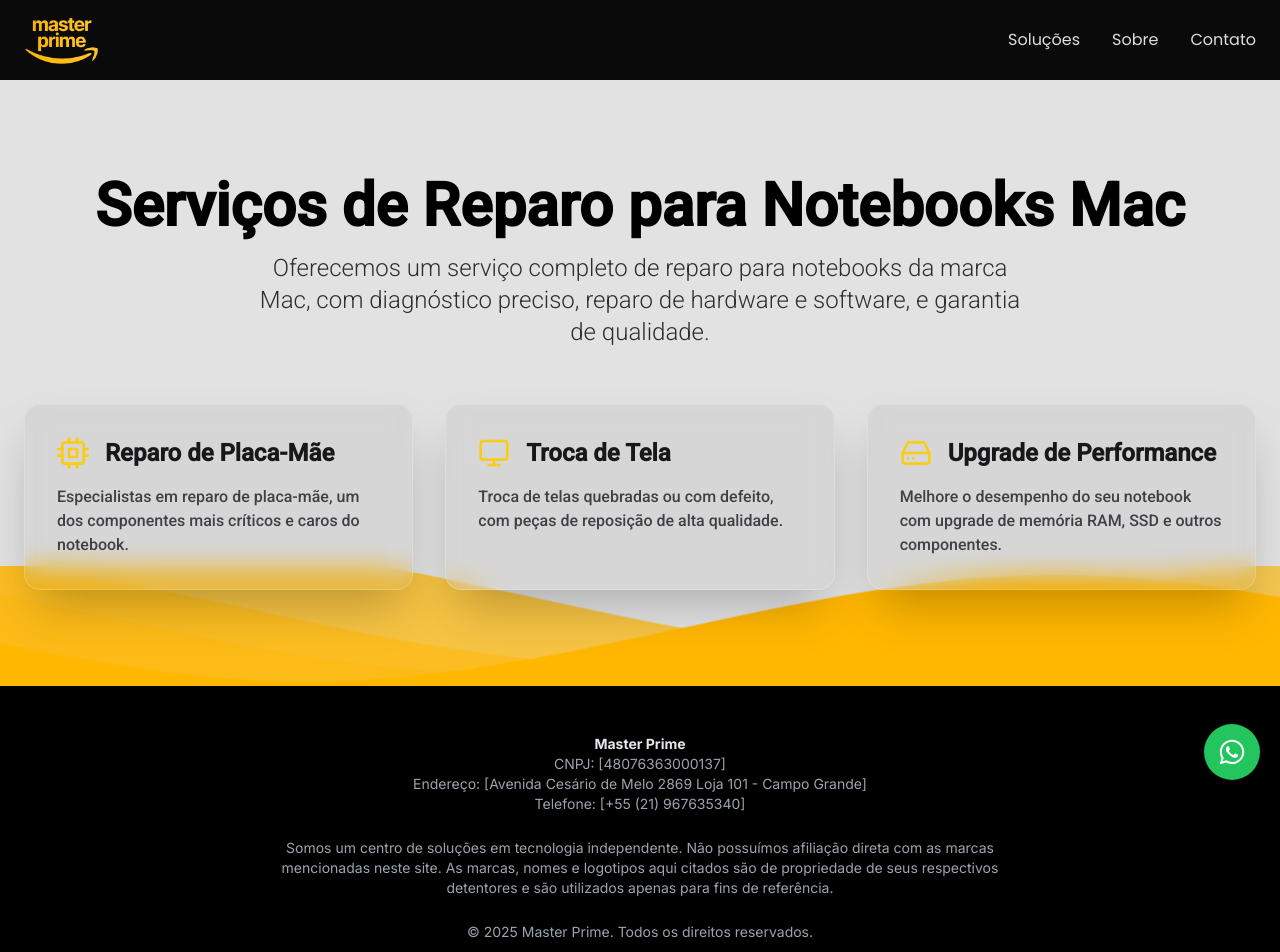
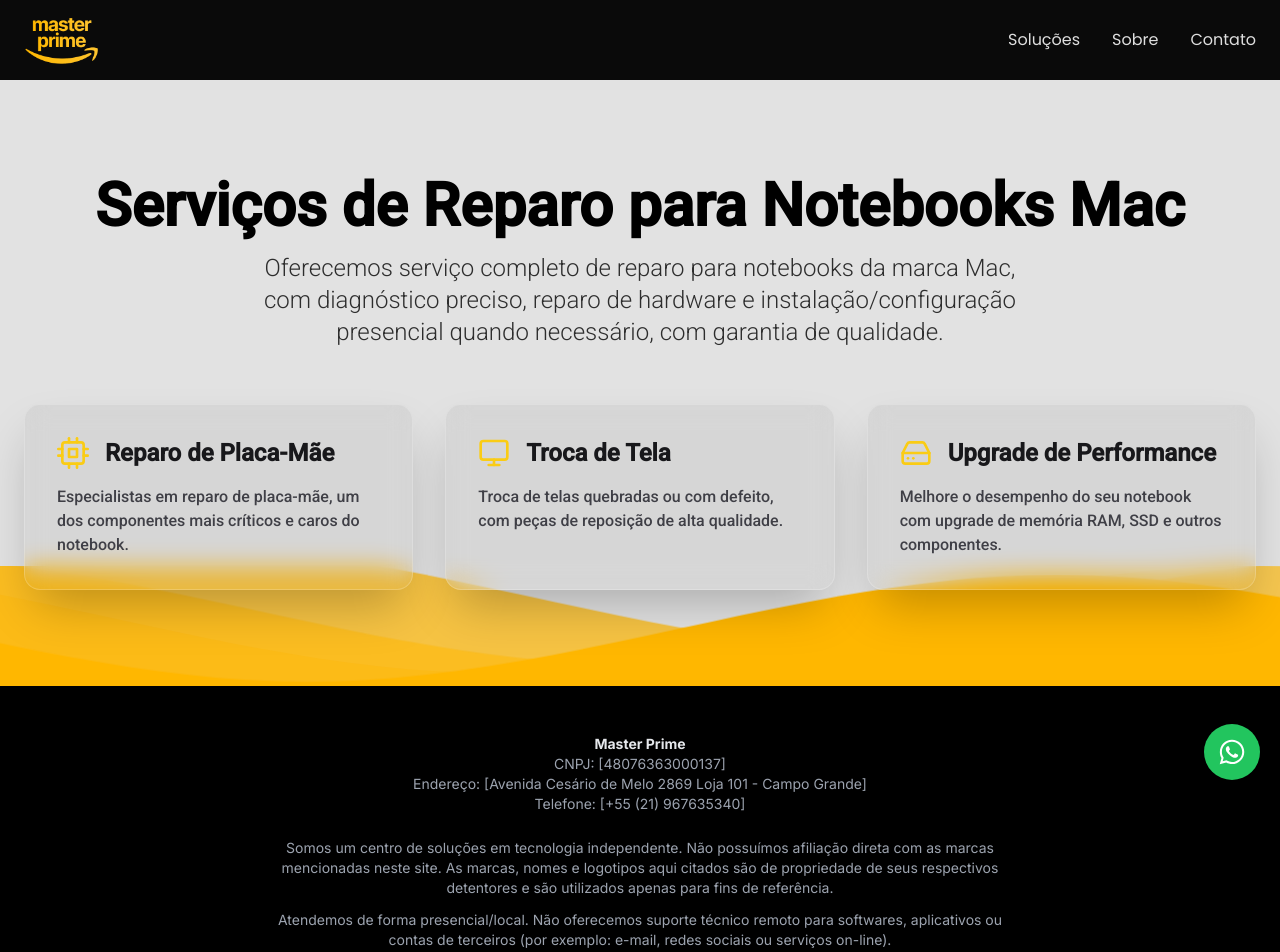
Before and after one commit to tteuw00111111/master-prime-website, a Next.js app: page /services/notebooks/mac in a window 1280 px wide. Shown: the top 952 px of the page. Built offline with nearby package versions, Linux system fonts and the light colour scheme.

Commit message:
notebook services anti google

```diff
--- a/src/app/layout.tsx
+++ b/src/app/layout.tsx
@@ -50,8 +50,6 @@
     "troca de teclado notebook",
 
     "upgrade de ssd e ram",
-
-    "formatar notebook campo grande",
 
     "limpeza interna notebook",
 
--- a/src/components/About.tsx
+++ b/src/components/About.tsx
@@ -38,14 +38,12 @@
 
               <p className="text-gray-200 mb-6 leading-relaxed">
                 Nascemos da paixão por tecnologia e do compromisso com a
-                transparência. Há mais de 10 anos, a Master Prime atende Campo
-                Grande com soluções em informática, sempre priorizando uma
-                experiência tranquila e objetiva.
+                transparência. Há mais de 10 anos, a Master Prime é a sua loja de informática em Campo
+                Grande, oferecendo os melhores produtos e componentes com uma
+                experiência de compra tranquila e objetiva.
               </p>
               <p className="text-gray-200 leading-relaxed">
-                Nossa missão é simples: oferecer as melhores opções para seu
-                equipamento com desempenho, durabilidade e um atendimento que
-                resolve.
+                Nossa missão é simples: oferecer as melhores opções de peças e equipamentos, garantindo desempenho, durabilidade e um atendimento focado em ajudar você a fazer a escolha certa.
               </p>
             </div>
 
--- a/src/components/Footer.tsx
+++ b/src/components/Footer.tsx
@@ -19,6 +19,11 @@
             respectivos detentores e são utilizados apenas para fins de
             referência.
           </p>
+          <p className="mt-3">
+            Atendemos de forma presencial/local. Não oferecemos suporte técnico
+            remoto para softwares, aplicativos ou contas de terceiros (por
+            exemplo: e-mail, redes sociais ou serviços on-line).
+          </p>
         </div>
 
         <p>
--- a/src/components/Hero.tsx
+++ b/src/components/Hero.tsx
@@ -19,8 +19,7 @@
           <span className="text-brand-yellow">Master Prime</span>
         </h1>
         <p className="text-lg md:text-2xl text-gray-300 max-w-4xl mx-auto mb-8">
-          Loja de informática em Campo Grande — acessórios, peças e soluções
-          para seus eletrônicos.
+          Sua loja de informática em Campo Grande — encontre acessórios, peças e monte seu PC.
         </p>
 
         <div className="flex flex-col sm:flex-row justify-center items-center space-y-4 sm:space-y-0 sm:space-x-4">
--- a/src/components/NotebookPage.tsx
+++ b/src/components/NotebookPage.tsx
@@ -40,7 +40,7 @@
               Serviços de Reparo para Notebooks {brandName}
             </h2>
             <p className="text-black/80 text-xl md:text-2xl font-light mt-4 max-w-3xl mx-auto">
-              Oferecemos um serviço completo de reparo para notebooks da marca {brandName}, com diagnóstico preciso, reparo de hardware e software, e garantia de qualidade.
+              Oferecemos serviço completo de reparo para notebooks da marca {brandName}, com diagnóstico preciso, reparo de hardware e instalação/configuração presencial quando necessário, com garantia de qualidade.
             </p>
           </header>
           <div className="grid grid-cols-1 md:grid-cols-2 lg:grid-cols-3 gap-8">
```
